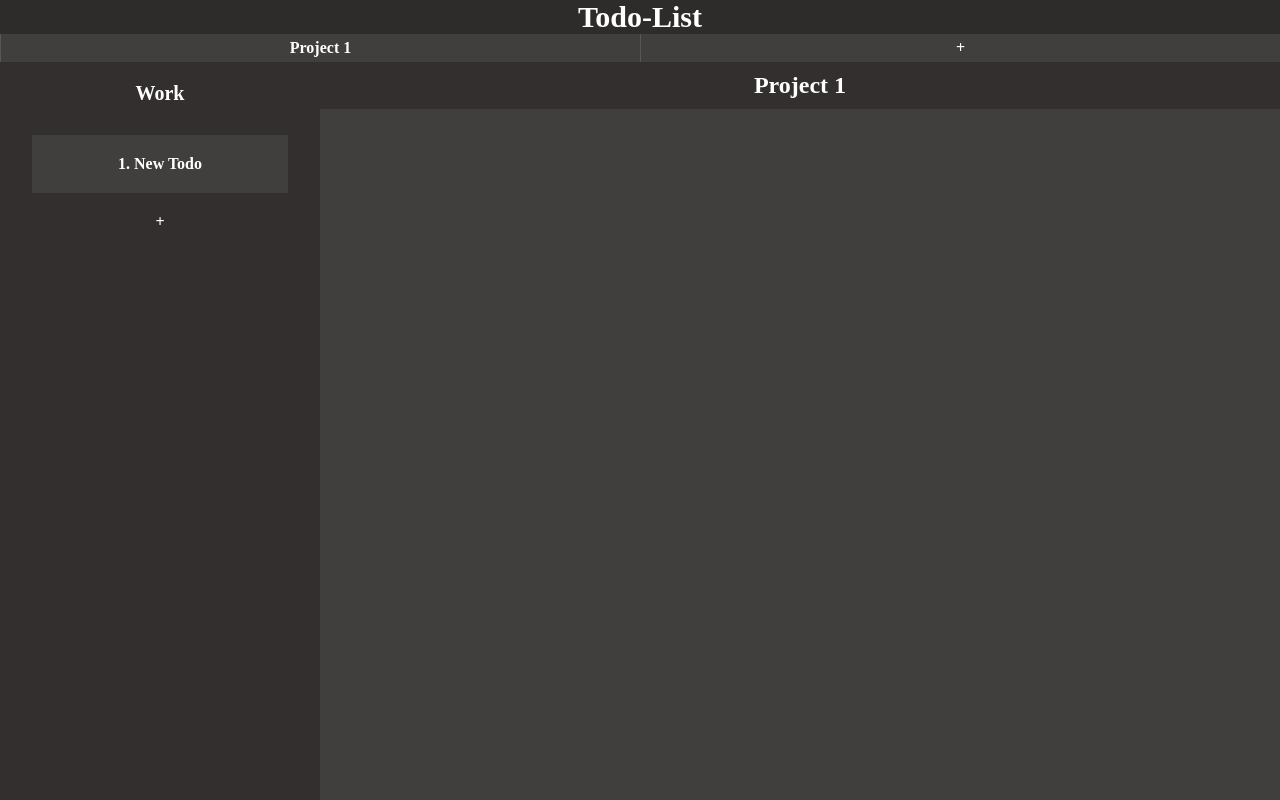
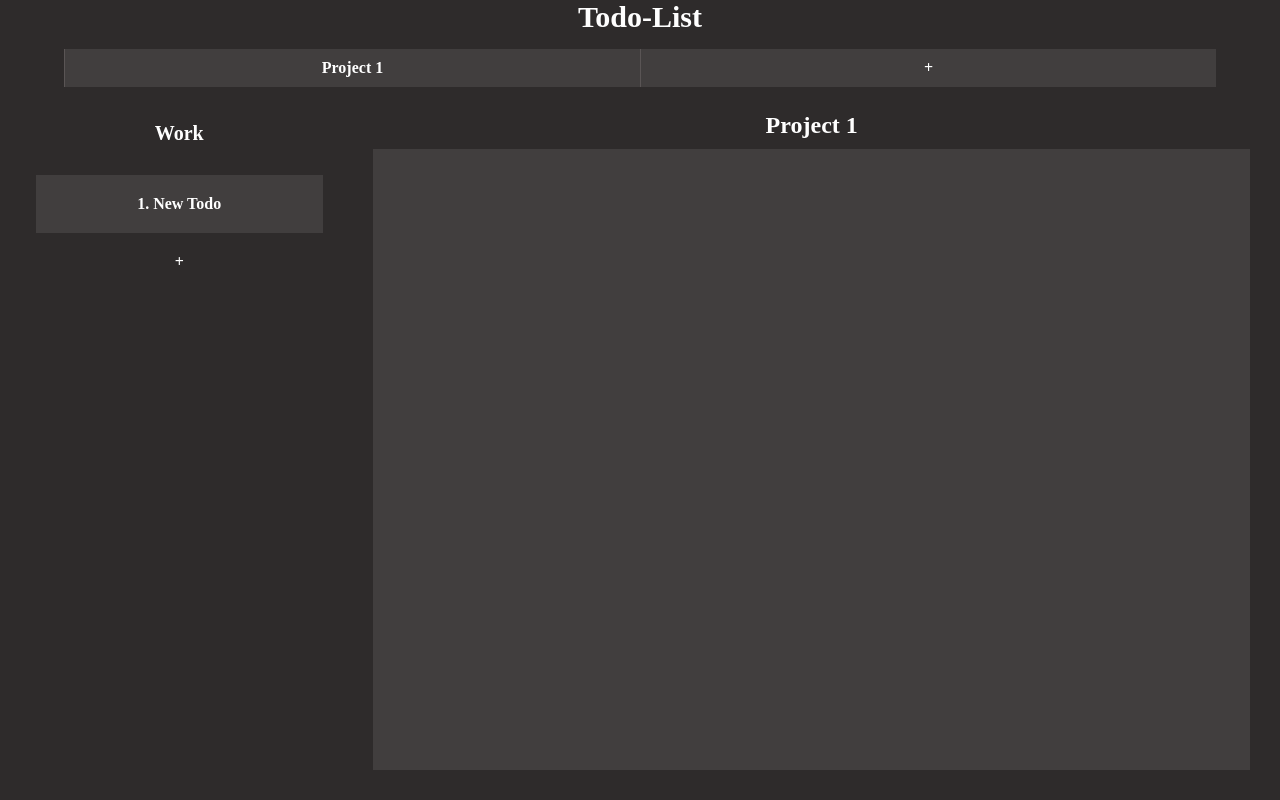
Before and after one commit to vbv-nyk/todo-list, a website built with webpack: page dist/index.html in a window 1280 px wide. Built offline with Linux system fonts and the light colour scheme.

Commit message:
Change project container display

```diff
--- a/src/styles.css
+++ b/src/styles.css
@@ -5,8 +5,11 @@
 .body{
     display: grid;
     height: 100vh;
-    grid-template-columns: 1fr 3fr;
+    grid-template-columns: max(350px,28%) auto;
     grid-template-rows: max-content max-content ;
+    gap: 15px;
+    background-color: rgb(46, 43, 43);
+
 }
 
 .top-bar{
@@ -17,6 +20,7 @@
     font-weight: bolder;
     background-color: rgb(46, 43, 43);
     display: grid;
+    gap: 15px;
     grid-template-columns: 1fr;
     grid-template-rows: max-content max-content;
 }
@@ -27,6 +31,8 @@
 }
 
 .top-bar .tab-bar{
+    width: 90%;
+    margin: auto;
     display: grid;
     grid-template-columns: repeat(auto-fit,minmax(200px,1fr));
 }
@@ -37,7 +43,7 @@
 .tab-bar .tab-item, .add-tab{
     background-color: rgb(65, 62, 62);
     text-align: center;
-    padding: 5px 10px;
+    padding: 10px;
     border-left: 1px rgb(90, 85, 85) solid;
 }
 
@@ -50,7 +56,7 @@
     grid-template-columns: 1/2;
     grid-row: 3/4;
     height: 100%;
-    background-color: rgb(51, 47, 47);
+    background-color: rgb(46, 43, 43);
 }
 
 .side-bar .name{
@@ -77,16 +83,18 @@
 
 
 .main-container{
+    margin: 30px;
     grid-row: 3/4;
     grid-column: 2/3;
     background-color: rgb(65, 62, 62);
     display: grid;
     grid-template-rows: max-content auto;
+    margin-left: 0;
+    margin-top: 0;
 }
 
 .main-container .work-name{
-    background-color: rgb(51, 47, 47);
-
+    background-color: rgb(46, 43, 43);
     text-align: center;
     color: white;
     font-weight: bold;
```
Also changed, not shown: dist/main.js.
